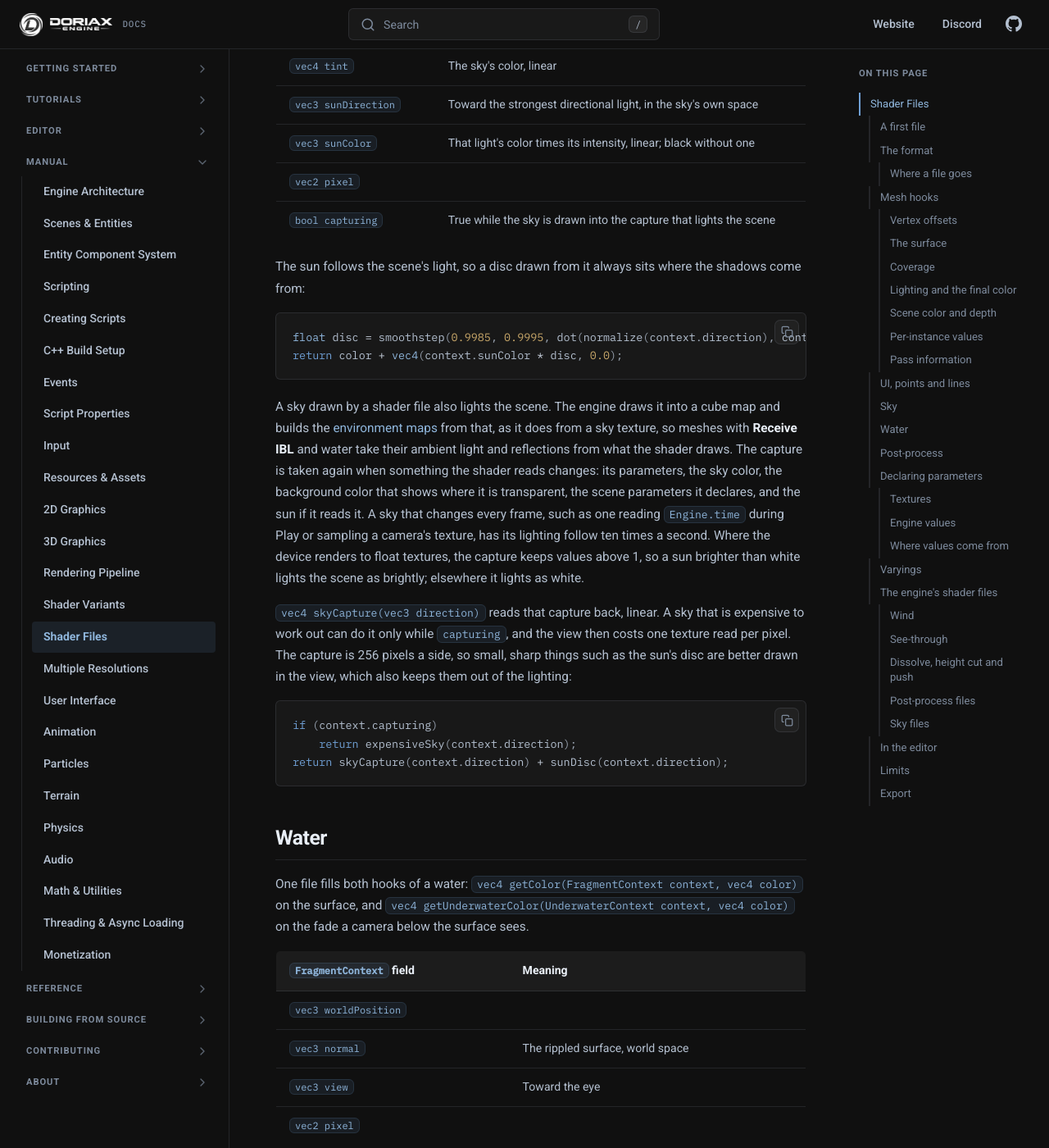
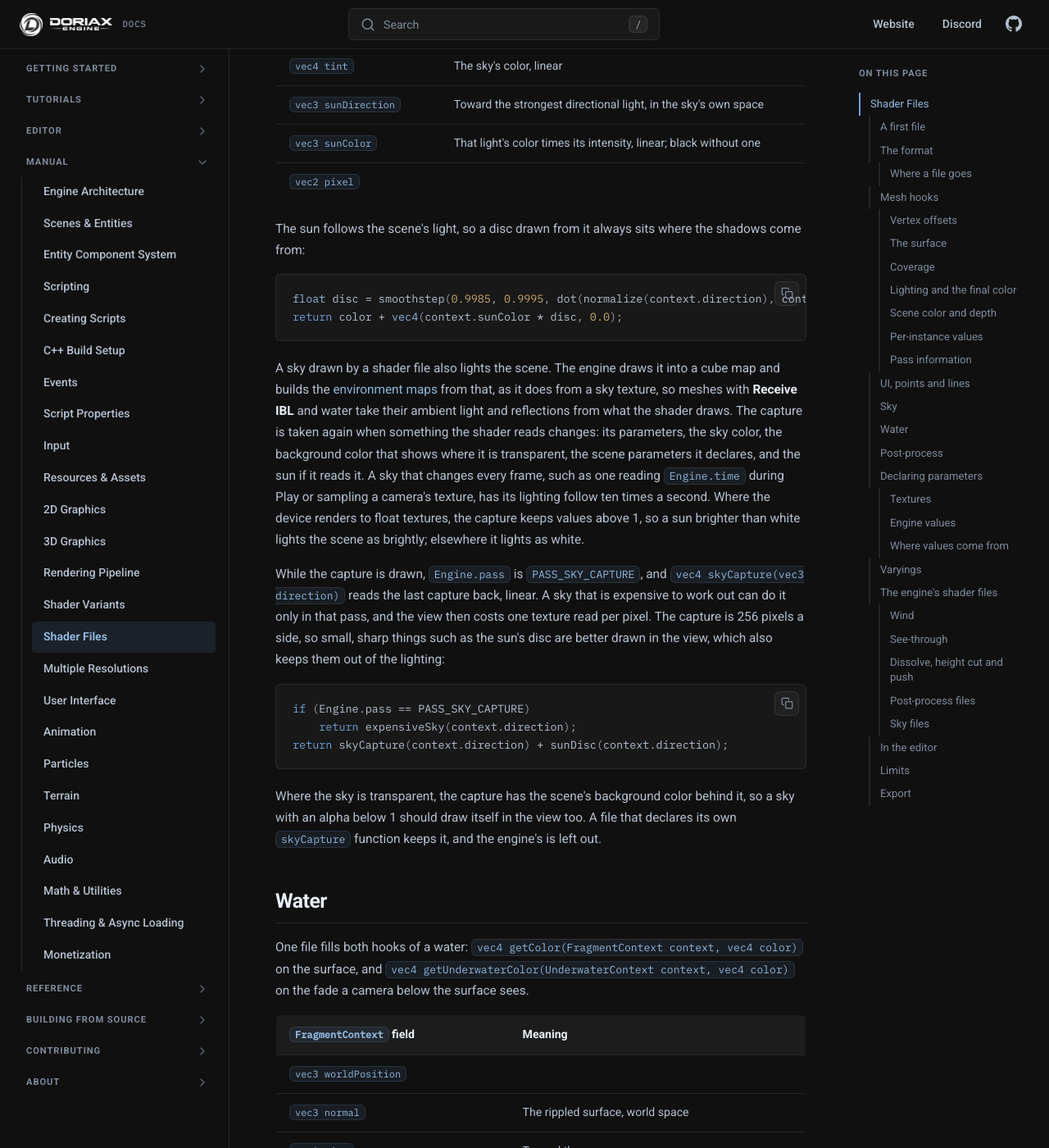
Before and after one commit to doriaxengine/doriax-docs, an MkDocs documentation site: the page built from docs/manual/shader-files.md, in a window 1280 px wide and 1400 px high, scrolled down 8980 px. Shown: the whole window at 82% size. Built offline with MkDocs 1.6.1, drawn with Linux system fonts in a browser that asks for light colours; comment, search, counter and statistics services are not loaded; some of the changed text lies outside the part shown.

Commit message:
Sky capture pass, fog sky details

````diff
--- a/docs/manual/shader-files.md
+++ b/docs/manual/shader-files.md
@@ -271,7 +271,6 @@ map sample times the sky's color, linear.
 | `vec3 sunDirection` | Toward the strongest directional light, in the sky's own space |
 | `vec3 sunColor` | That light's color times its intensity, linear; black without one |
 | `vec2 pixel` | |
-| `bool capturing` | True while the sky is drawn into the capture that lights the scene |
 
 The sun follows the scene's light, so a disc drawn from it always sits where the shadows
 come from:
@@ -292,16 +291,21 @@ reads it. A sky that changes every frame, such as one reading
 a second. Where the device renders to float textures, the capture keeps values above 1, so
 a sun brighter than white lights the scene as brightly; elsewhere it lights as white.
 
-`vec4 skyCapture(vec3 direction)` reads that capture back, linear. A sky that is expensive
-to work out can do it only while `capturing`, and the view then costs one texture read per
-pixel. The capture is 256 pixels a side, so small, sharp things such as the sun's disc are
-better drawn in the view, which also keeps them out of the lighting:
+While the capture is drawn, `Engine.pass` is `PASS_SKY_CAPTURE`, and
+`vec4 skyCapture(vec3 direction)` reads the last capture back, linear. A sky that is
+expensive to work out can do it only in that pass, and the view then costs one texture read
+per pixel. The capture is 256 pixels a side, so small, sharp things such as the sun's disc
+are better drawn in the view, which also keeps them out of the lighting:
 
 ```glsl
-if (context.capturing)
+if (Engine.pass == PASS_SKY_CAPTURE)
     return expensiveSky(context.direction);
 return skyCapture(context.direction) + sunDisc(context.direction);
 ```
+
+Where the sky is transparent, the capture has the scene's background color behind it, so a
+sky with an alpha below 1 should draw itself in the view too. A file that declares its own
+`skyCapture` function keeps it, and the engine's is left out.
 
 ## Water
 
@@ -610,7 +614,7 @@ These go in a Sky's Shader row, or in the scene's default sky shader:
 | File | Parameters | What it does |
 | --- | --- | --- |
 | `shaders/gradient_sky.glsl` | `zenithColor`, `horizonColor`, `groundColor`, `skyCurve` (0.5), `groundCurve` (0.1), `sunSize` (2), `sunGlow` (0.3), `sunGlowSize` (30), `energy` (1) | Three colors that meet at the horizon, with the sun's disc and a glow around it; `gradientSky(direction, sunDirection, sunColor, zenith, horizon, ground, skyCurve, groundCurve, sunSize, sunGlow, sunGlowSize)` |
-| `shaders/physical_sky.glsl` | `intensity` (2), `airColor`, `airDensity` (1), `haze` (1), `hazeGlow` (0.8), `ozone` (1), `groundColor`, `sunSize` (1), `altitude` (0.1), `samples` (16) | Sunlight scattered by the air: blue days, red sunsets and twilight; `physicalSky(air, direction, sunDirection, altitude, samples)` and `physicalSun(air, direction, sunDirection, sunSize, altitude)`, with `air` from `earthAtmosphere(airColor, airDensity, haze, hazeGlow, ozone, groundColor)` |
+| `shaders/physical_sky.glsl` | `intensity` (1.5), `airColor`, `airDensity` (1), `haze` (1), `hazeGlow` (0.8), `ozone` (1), `groundColor`, `sunSize` (1), `altitude` (0.1), `samples` (16) | Sunlight scattered by the air: blue days, red sunsets and twilight; `physicalSky(air, direction, sunDirection, altitude, samples)` and `physicalSun(air, direction, sunDirection, sunSize, altitude)`, with `air` from `earthAtmosphere(airColor, airDensity, haze, hazeGlow, ozone, groundColor)` |
 
 Both put the sun where the scene's strongest directional light comes from. The gradient
 keeps its colors at any hour, and the light only adds the disc and the glow. The physical
@@ -621,13 +625,14 @@ so for a red evening light, change the light's color as the sun goes down.
 The physical sky follows Sébastien Hillaire's atmosphere model: air that scatters blue
 more than red, haze that glows around the sun, and an ozone layer that keeps twilight
 blue. `intensity` scales it to the light's intensity. Since the sky also lights the scene,
-it sets how bright the shade is next to the sunlit sides: at 2, with the light of 4 the
+it sets how bright the shade is next to the sunlit sides: at 1.5, with the light of 4 the
 editor gives new lights, the two stay close to their proportion on a clear day. With
 [tone mapping](rendering-pipeline.md#hdr-and-tone-mapping) the blue deepens, as in a photograph.
 
 The air is worked out only into the [capture](#sky), again when the light or a parameter
 changes, and the view reads it back and adds the sun, so drawing it costs about as much as
-a plain sky. `samples` is the number of steps along each direction of the capture; more
+a plain sky. A sky made transparent by its color's alpha works its air out in the view
+instead. `samples` is the number of steps along each direction of the capture; more
 smooth the horizon. A sun that moves every frame, as in a day cycle, has its sky taken
 again up to ten times a second, and its disc follows every frame.
 
````
Also changed, not shown: docs/manual/rendering-pipeline.md (+7 -5 lines).
